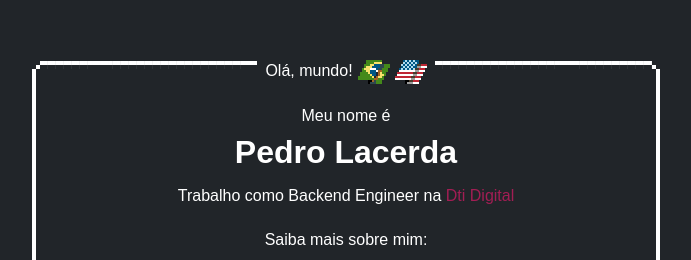
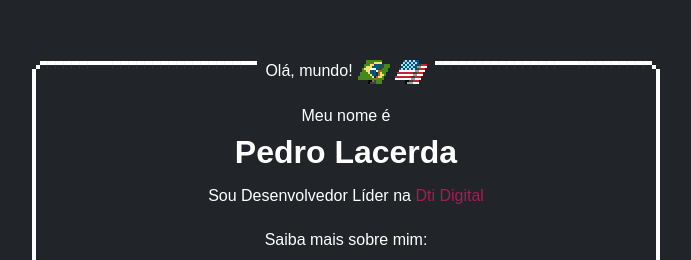
Before and after one commit to pedro-l9/personalSite, a React (Create React App) app: page / in a window 1280 px wide. Shown: the part 195-455 px from the top of the page, without its empty margins (294-985 px from the left). Built offline with nearby package versions, Linux system fonts and the light colour scheme; a web font is replaced by a local one.

Commit message:
Update no cargo

```diff
--- a/src/components/PresentationCard/PresentationCard.tsx
+++ b/src/components/PresentationCard/PresentationCard.tsx
@@ -67,7 +67,7 @@ function PresentationCard(props: PresentationCardProps) {
           {t("myNameIs")}
           <h1>Pedro Lacerda</h1>{" "}
           <span>
-            {t("backendEngineer")}
+            {t("role")}
             <span id="dti">
               <a
                 href="https://dtidigital.com.br/"
--- a/src/i18n.ts
+++ b/src/i18n.ts
@@ -12,7 +12,7 @@ i18n
         translation: {
           helloWorld: "Hello, world!",
           myNameIs: "My name is",
-          backendEngineer: "I'm a Backend Engineer at ",
+          role: "I'm a Lead Software Developer at ",
           checkMeOut: "Check me out on:",
           dismiss: "Dismiss",
           play: "Play"
@@ -22,7 +22,7 @@ i18n
         translation: {
           helloWorld: "Olá, mundo!",
           myNameIs: "Meu nome é",
-          backendEngineer: "Trabalho como Backend Engineer na ",
+          role: "Sou Desenvolvedor Líder na ",
           checkMeOut: "Saiba mais sobre mim:",
           dismiss: "Ignorar",
           play: "Jogar"
```
